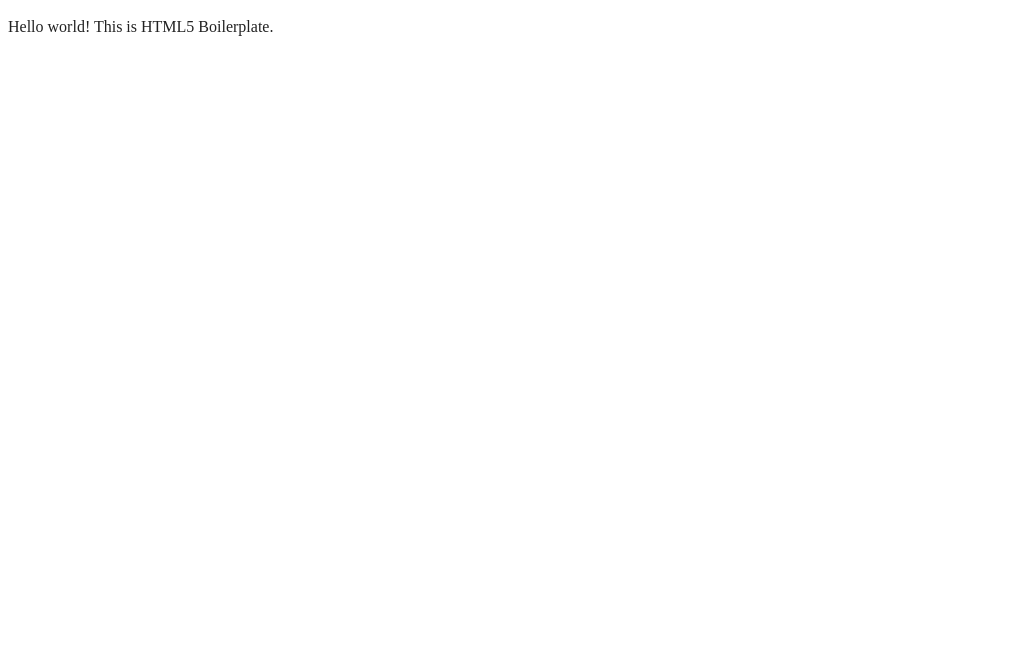
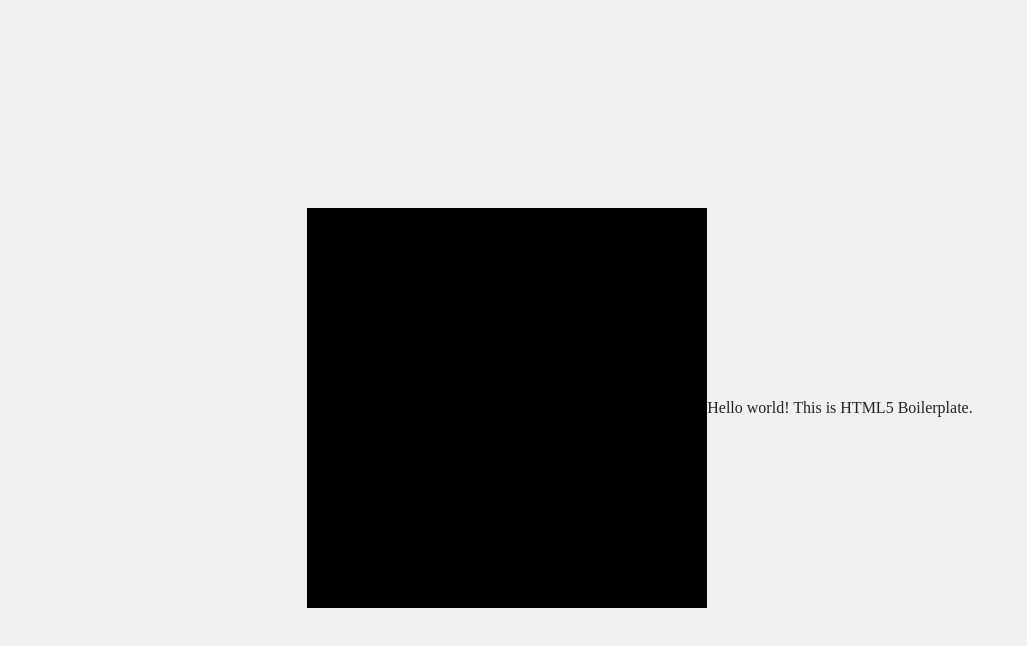
Before and after one commit to Cesarcyber/snake-game, a website built with webpack: page index.html in a window 1280 px wide. Shown: the whole page, without its empty margins (0-1027 px from the left). Built offline with nearby package versions, Linux system fonts and the light colour scheme; files whose address does not match are found by name.

Commit message:
first sketch

```diff
--- a/css/style.css
+++ b/css/style.css
@@ -244,3 +244,15 @@
     page-break-after: avoid;
   }
 }
+
+body {
+  display: flex;
+  justify-content: center;
+  align-items: center;
+  height: 100vh;
+  background-color: #f0f0f0;
+}
+
+canvas {
+  background-color: #000;
+}
--- a/index.html
+++ b/index.html
@@ -1,29 +1,18 @@
-<!doctype html>
-<html class="no-js" lang="">
+<!DOCTYPE html>
+<html lang="en">
+<head>
+  <meta charset="UTF-8">
+  <meta name="viewport" content="width=device-width, initial-scale=1.0">
+  <title>Snake Game</title>
+  <link rel="stylesheet" href="style.css">
+</head>
+<body>
+<canvas id="gameCanvas" width="400" height="400"></canvas>
+<script src="script.js"></script>
+</body>
+</html>
 
-<head>
-  <meta charset="utf-8">
-  <meta name="viewport" content="width=device-width, initial-scale=1">
-  <title></title>
-  <link rel="stylesheet" href="css/style.css">
-  <meta name="description" content="">
-
-  <meta property="og:title" content="">
-  <meta property="og:type" content="">
-  <meta property="og:url" content="">
-  <meta property="og:image" content="">
-
-  <link rel="icon" href="/favicon.ico" sizes="any">
-  <link rel="icon" href="/icon.svg" type="image/svg+xml">
-  <link rel="apple-touch-icon" href="icon.png">
-
-  <link rel="manifest" href="site.webmanifest">
-  <meta name="theme-color" content="#fafafa">
-</head>
-
-<body>
-
-  <!-- Add your site or application content here -->
+<!-- Add your site or application content here -->
   <p>Hello world! This is HTML5 Boilerplate.</p>
   <script src="js/app.js"></script>
 
```
